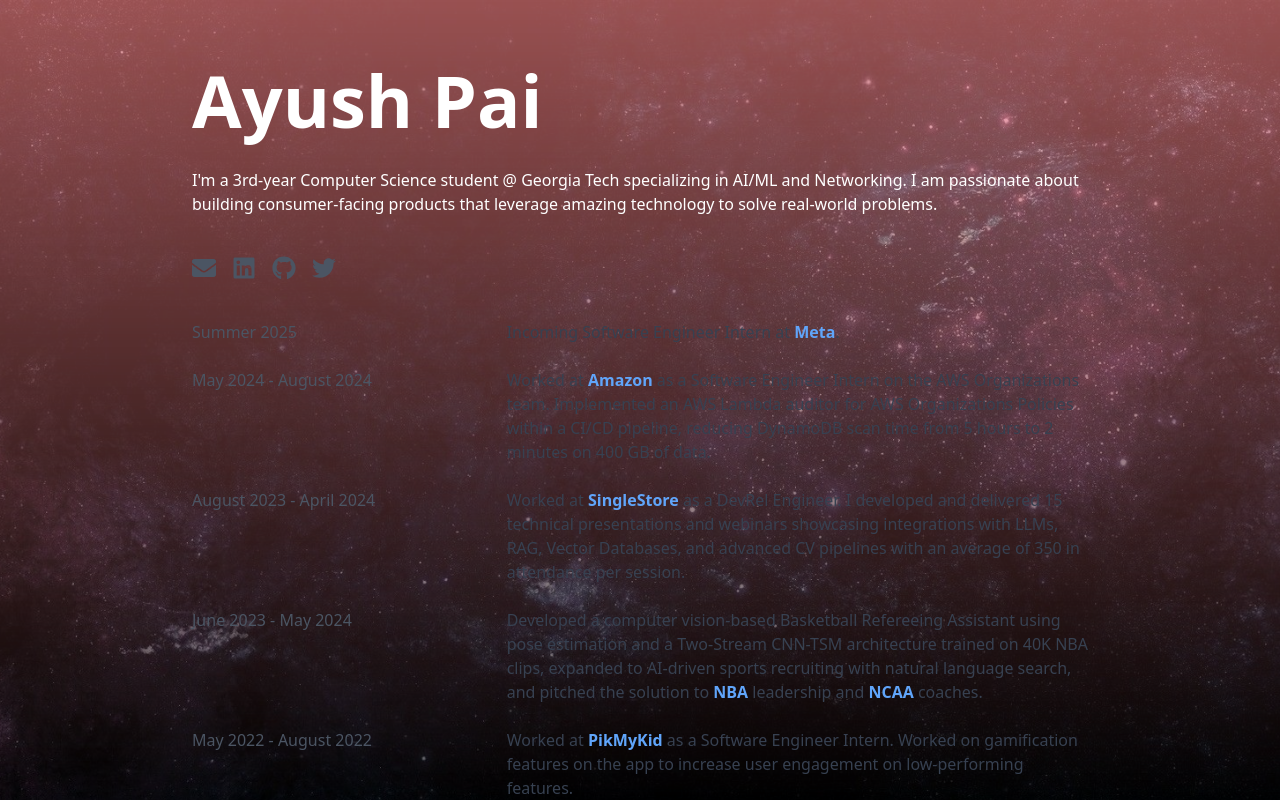
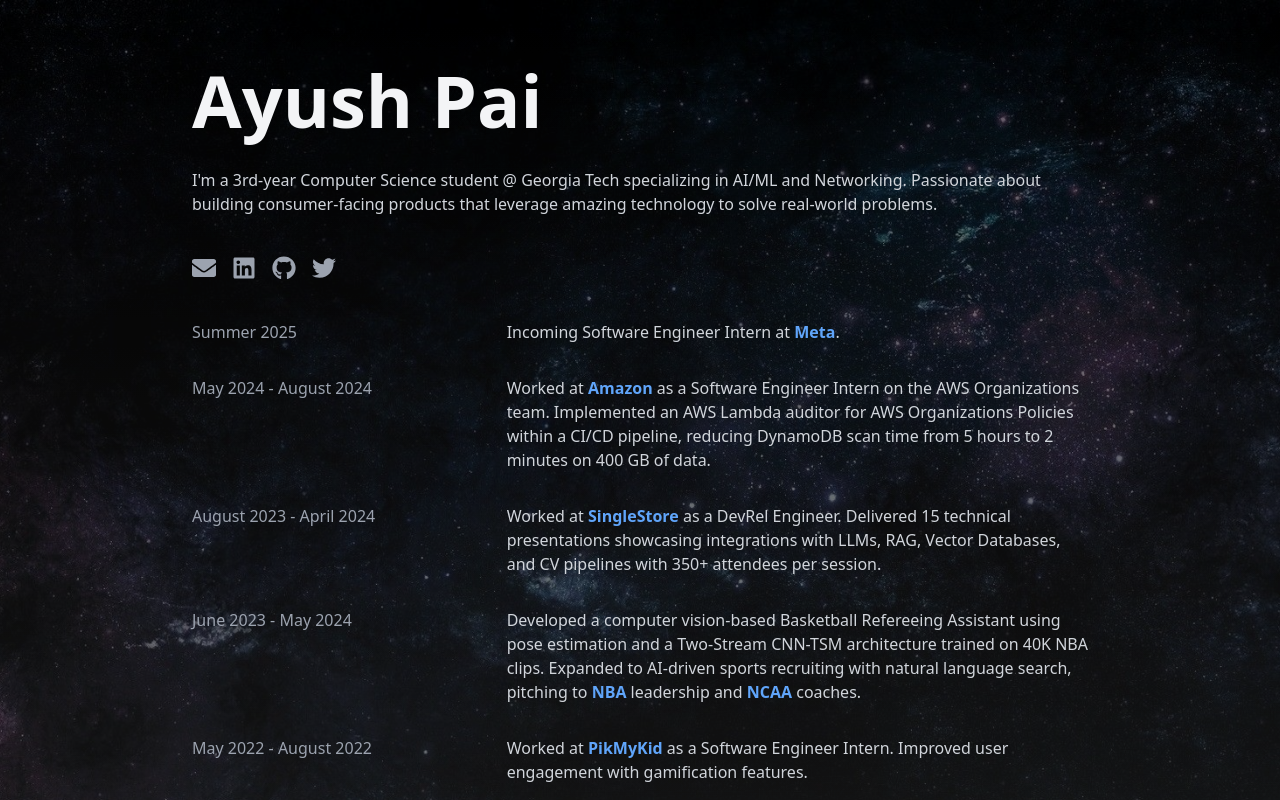
Before and after one commit to ayushpai/ayushpai.github.io, a Next.js app: page / in a window 1280 px wide. Shown: the top 800 px of the page. Built offline with nearby package versions, Linux system fonts and the light colour scheme.

Commit message:
fixed light mode website

```diff
--- a/src/app/globals.css
+++ b/src/app/globals.css
@@ -2,21 +2,10 @@
 @tailwind components;
 @tailwind utilities;
 
-
-@media (prefers-color-scheme: light) {
-  :root {
-    --foreground-rgb: 255, 255, 255;
-    --background-start-rgb: 1305, 135, 135;
-    --background-end-rgb: 0, 0, 0;
-  }
-}
-
-@media (prefers-color-scheme: dark) {
-  :root {
-    --foreground-rgb: 255, 255, 255;
-    --background-start-rgb: 0, 0, 0;
-    --background-end-rgb: 30, 30, 30;
-  }
+:root {
+  --foreground-rgb: 255, 255, 255; /* White text */
+  --background-start-rgb: 0, 0, 0; /* Black background at the top */
+  --background-end-rgb: 30, 30, 30; /* Slightly lighter black at the bottom */
 }
 
 body {
@@ -35,7 +24,7 @@
   background-image: url('/stars.jpeg');
   background-size: cover;
   background-position: center;
-  opacity: 0.4; /* 20% opacity */
+  opacity: 0.4; /* 40% opacity for the stars image */
   z-index: -1;
 }
 
--- a/src/app/page.tsx
+++ b/src/app/page.tsx
@@ -25,7 +25,7 @@
     description: (
       <>
         Worked at{" "}
-        <span className="font-bold text-blue-400">SingleStore</span> as a DevRel Engineer. I developed and delivered 15 technical presentations and webinars showcasing integrations with LLMs, RAG, Vector Databases, and advanced CV pipelines with an average of 350 in attendance per session.
+        <span className="font-bold text-blue-400">SingleStore</span> as a DevRel Engineer. Delivered 15 technical presentations showcasing integrations with LLMs, RAG, Vector Databases, and CV pipelines with 350+ attendees per session.
       </>
     ),
   },
@@ -34,7 +34,7 @@
     description: (
       <>
         Developed a computer vision-based Basketball Refereeing Assistant using pose estimation and a Two-Stream CNN-TSM architecture trained on 40K{" "}
-        NBA clips, expanded to AI-driven sports recruiting with natural language search, and pitched the solution to{" "}
+        NBA clips. Expanded to AI-driven sports recruiting with natural language search, pitching to{" "}
         <span className="font-bold text-blue-400">NBA</span> leadership and{" "}
         <span className="font-bold text-blue-400">NCAA</span> coaches.
       </>
@@ -45,7 +45,7 @@
     description: (
       <>
         Worked at{" "}
-        <span className="font-bold text-blue-400">PikMyKid</span> as a Software Engineer Intern. Worked on gamification features on the app to increase user engagement on low-performing features.
+        <span className="font-bold text-blue-400">PikMyKid</span> as a Software Engineer Intern. Improved user engagement with gamification features.
       </>
     ),
   },
@@ -53,7 +53,7 @@
     period: "2018 - 2022",
     description: (
       <>
-        Built 15 consumer-facing mobile applications with 200K+ downloads and 30K monthly active users.
+        Built 15 consumer-facing mobile apps with 200K+ downloads and 30K monthly active users.
       </>
     ),
   },
@@ -68,12 +68,14 @@
       </Head>
       <div className="text-left max-w-4xl mx-auto">
         {/* Header */}
-        <h1 className="text-7xl font-bold mb-8">Ayush Pai</h1>
+        <h1 className="text-5xl md:text-7xl font-bold mb-8 text-gray-100">
+          Ayush Pai
+        </h1>
 
         {/* Description */}
         <div className="text-left mb-10">
-          <p className="text-md">
-            I&#39;m a 3rd-year Computer Science student @ Georgia Tech specializing in AI/ML and Networking. I am passionate about building consumer-facing products that leverage amazing technology to solve real-world problems.
+          <p className="text-md text-gray-300">
+            I&#39;m a 3rd-year Computer Science student @ Georgia Tech specializing in AI/ML and Networking. Passionate about building consumer-facing products that leverage amazing technology to solve real-world problems.
           </p>
         </div>
 
@@ -82,7 +84,7 @@
           <a
             href="mailto:ayushpai@gatech.edu"
             aria-label="Email"
-            className="text-gray-600 dark:text-gray-300 hover:text-gray-500 dark:hover:text-gray-400"
+            className="text-gray-400 hover:text-gray-200"
             target="_blank"
             rel="noopener noreferrer"
           >
@@ -91,7 +93,7 @@
           <a
             href="https://www.linkedin.com/in/ayushpai/"
             aria-label="LinkedIn"
-            className="text-gray-600 dark:text-gray-300 hover:text-gray-500 dark:hover:text-gray-400"
+            className="text-gray-400 hover:text-gray-200"
             target="_blank"
             rel="noopener noreferrer"
           >
@@ -100,7 +102,7 @@
           <a
             href="https://github.com/ayushpai"
             aria-label="GitHub"
-            className="text-gray-600 dark:text-gray-300 hover:text-gray-500 dark:hover:text-gray-400"
+            className="text-gray-400 hover:text-gray-200"
             target="_blank"
             rel="noopener noreferrer"
           >
@@ -109,7 +111,7 @@
           <a
             href="https://twitter.com/ayushspai"
             aria-label="Twitter"
-            className="text-gray-600 dark:text-gray-300 hover:text-gray-500 dark:hover:text-gray-400"
+            className="text-gray-400 hover:text-gray-200"
             target="_blank"
             rel="noopener noreferrer"
           >
@@ -119,16 +121,17 @@
 
         {/* Experience Section */}
         <div className="max-w-4xl mx-auto mb-20">
-          <div className="space-y-6">
+          <div className="space-y-8">
             {experiences.map((exp, index) => (
-              <div key={index} className="flex flex-col md:flex-row">
-                <div className="md:w-1/3 text-gray-600 dark:text-gray-400 font-medium">
+              <div
+                key={index}
+                className="flex flex-col md:flex-row text-gray-300"
+              >
+                <div className="md:w-1/3 text-gray-400 font-medium">
                   {exp.period}
                 </div>
                 <div className="md:w-2/3 mt-2 md:mt-0 md:pl-4">
-                  <p className="text-gray-700 dark:text-gray-300">
-                    {exp.description}
-                  </p>
+                  <p>{exp.description}</p>
                 </div>
               </div>
             ))}
```
